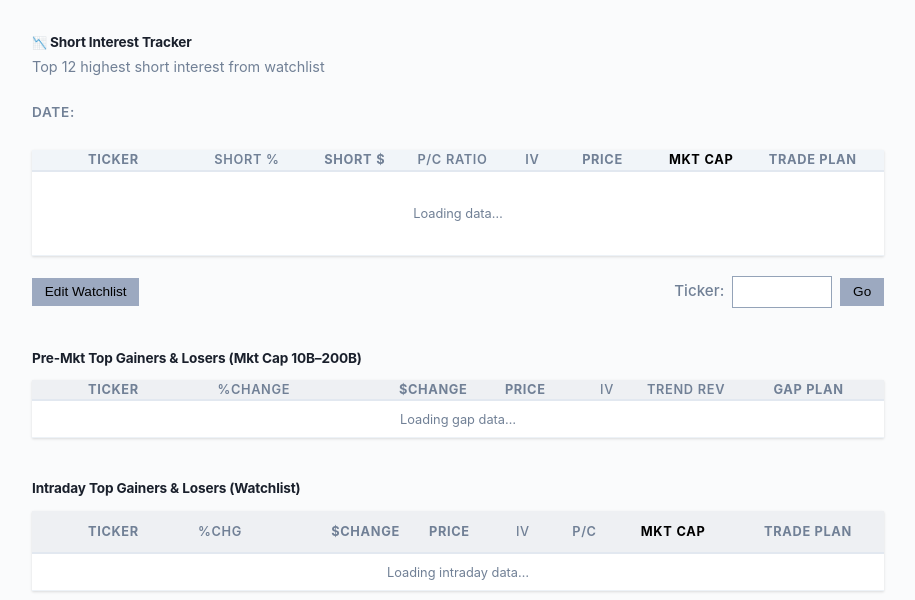
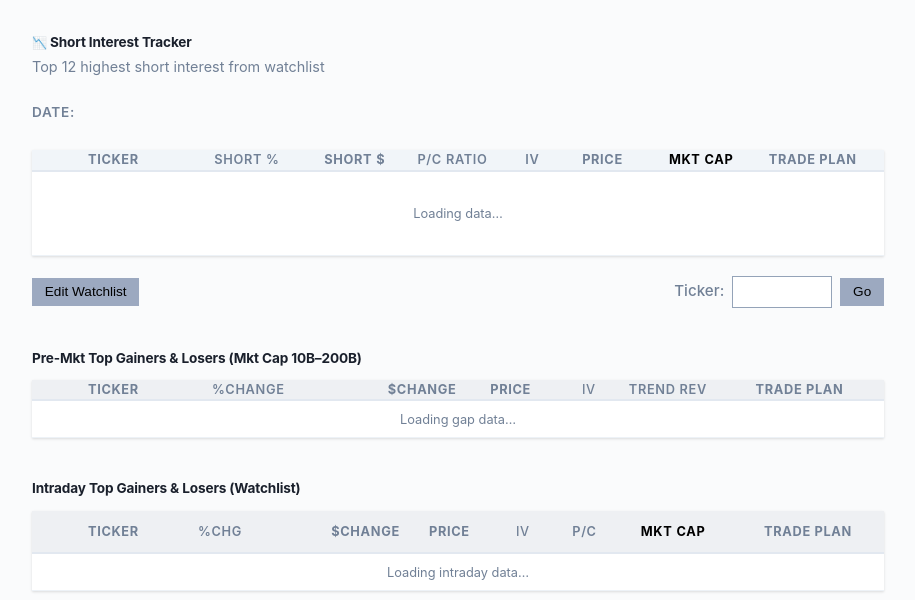
Before and after one commit to ctohastek/short-interest-tracker, a Python web app: template templates/index-mobile.html in a window 1280 px wide. Shown: the top 600 px of the page, without its empty margins (182-1097 px from the left). Run offline with Jinja, Linux system fonts and the light colour scheme; the template is opened without the code that fills it, so the values that code supplies are empty.

Commit message:
links/alignment fixes

```diff
--- a/static/css/style.css
+++ b/static/css/style.css
@@ -1,5 +1,5 @@
 /* ── Short Interest Tracker — Styles ── */
-/* v=20260419_2132 */
+/* v=20260419_2151 */
 
 :root {
     --bg: #fafbfc;
@@ -84,7 +84,8 @@ header h1 .header-icon {
 .date-buttons {
     display: flex;
     gap: 0.35rem;
-    flex-wrap: wrap;
+    flex-wrap: nowrap;
+    overflow-x: auto;
 }
 
 .date-btn {
@@ -580,6 +581,8 @@ footer a:hover {
 @media (max-width: 640px) {
     .container { padding: 1rem; }
     header h1 { font-size: 1.3rem; }
+    .controls-row { justify-content: flex-end; }
+    .lookup-form { flex-wrap: nowrap; justify-content: flex-end; }
     thead th, tbody td { padding: 0.5rem 0.5rem; font-size: 0.85rem; }
     .mcap-col { display: none; }
     .trade-plan-link { font-size: 0.75rem; }
--- a/templates/index-mobile.html
+++ b/templates/index-mobile.html
@@ -4,7 +4,7 @@
     <meta charset="UTF-8">
     <meta name="viewport" content="width=device-width, initial-scale=1.0">
     <title>Short Interest Tracker — Top 12</title>
-    <link rel="stylesheet" href="/static/css/style.css?v=20260419_2132">
+    <link rel="stylesheet" href="/static/css/style.css?v=20260419_2151">
 </head>
 <body>
     <div class="container">
@@ -79,7 +79,7 @@
                         <th class="price-col">Price</th>
                         <th class="iv-col">IV</th>
                         <th class="prob-col">TREND REV</th>
-                        <th class="trade-plan-col">Gap Plan</th>
+                        <th class="trade-plan-col">Trade Plan</th>
                     </tr>
                 </thead>
                 <tbody id="gapCombinedBody">
@@ -248,7 +248,7 @@
                 <td class="iv-col ${ivClass}">${ivDisplay}</td>
                 <td class="prob-col">${probDisplay}</td>
                 <td class="trade-plan-col">
-                    <a href="#" class="gap-trade-plan-link" data-ticker="${item.ticker}">Plan</a>
+                    <a href="#" class="gap-trade-plan-link" data-ticker="${item.ticker}">Gap Trade Plan</a>
                 </td>
             `;
             return tr;
--- a/templates/index.html
+++ b/templates/index.html
@@ -4,7 +4,7 @@
     <meta charset="UTF-8">
     <meta name="viewport" content="width=device-width, initial-scale=1.0">
     <title>Short Interest Tracker — Top 12</title>
-    <link rel="stylesheet" href="/static/css/style.css?v=20260419_2132">
+    <link rel="stylesheet" href="/static/css/style.css?v=20260419_2149">
 </head>
 <body>
     <div class="container">
```
